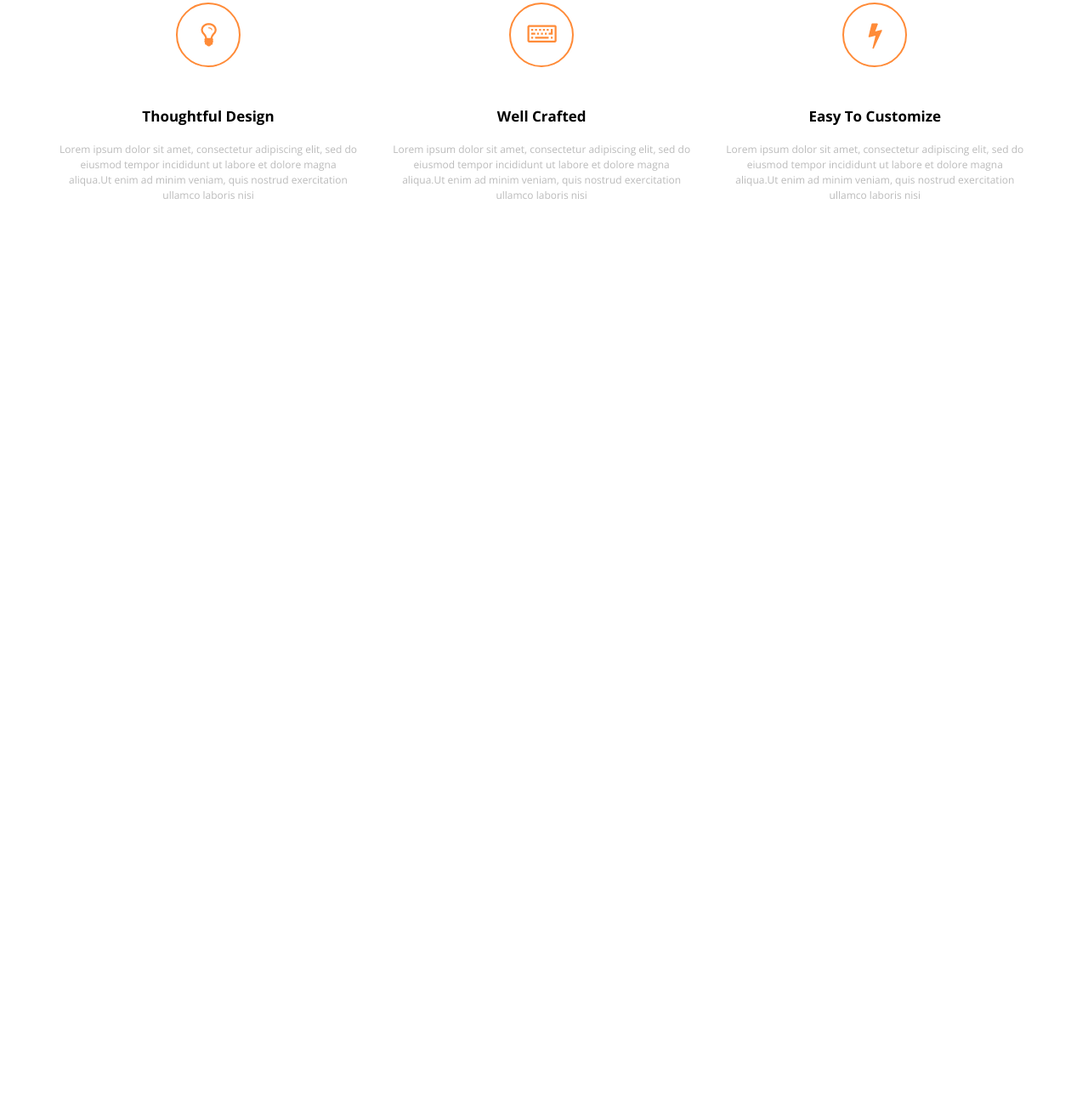
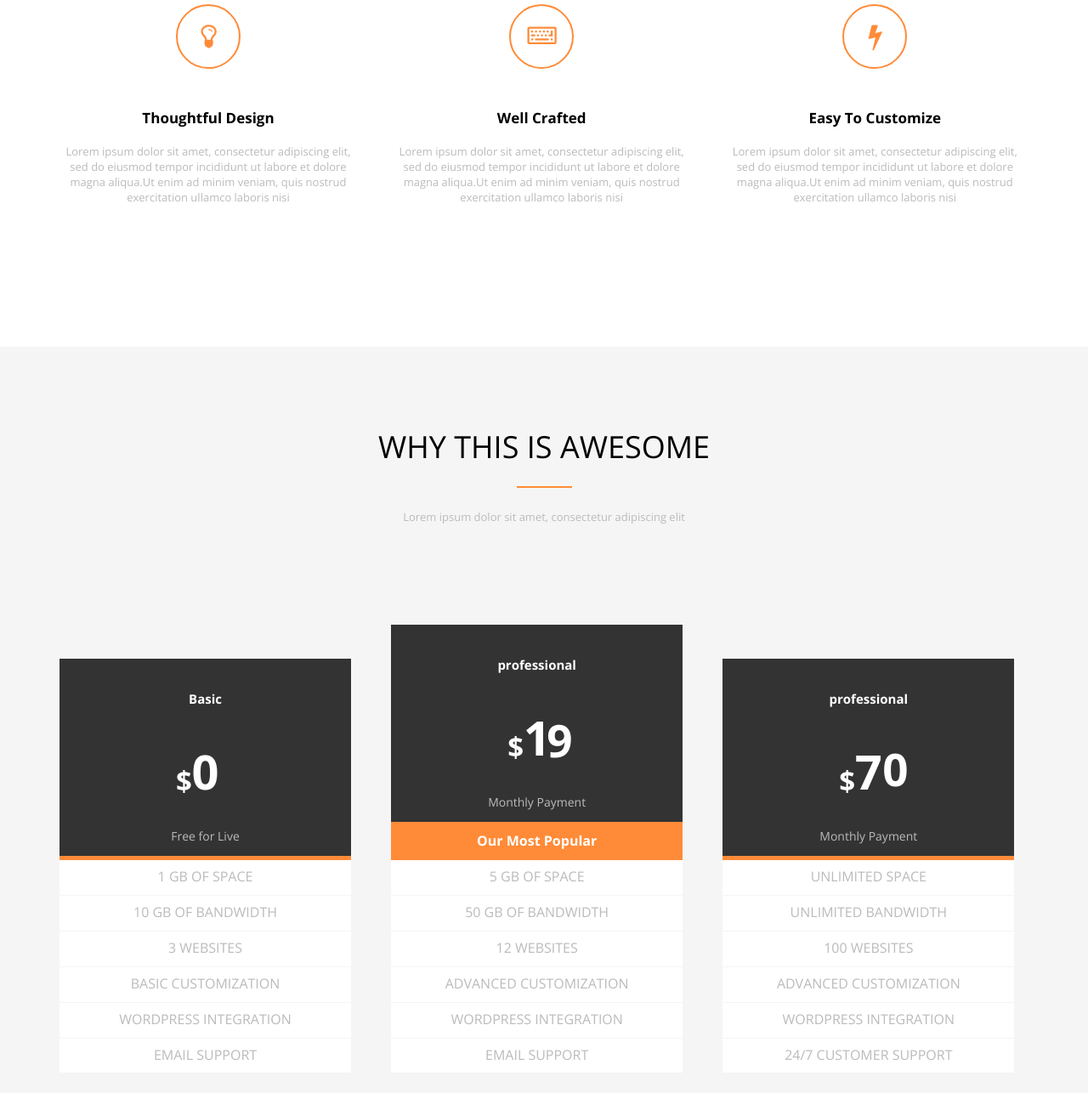
Before and after one commit to grischenko-v/axitlanding, a website: page app/index.html in a window 1280 px wide. Shown: the part 2829-4115 px from the top of the page at 85% size. Before the commit the page ends 3237 px from the top, so only its background shows below. Drawn offline with nearby package versions, Linux system fonts and the light colour scheme.

Commit message:
add pricing section

```diff
--- a/app/index.html
+++ b/app/index.html
@@ -52,13 +52,13 @@
       <p>Lorem ipsum dolor sit amet, consectetuer a dipiscing elit, sed diam nonummy a dipiscing elit, sed diam nonummy </p>
       </div>
       <div class = "main-socials">
-           <a class="social-btn social-btn-fb" href=""></a>
-           <a class="social-btn social-btn-tw" href=""></a>
-           <a class="social-btn social-btn-gp" href=""></a>
-           <a class="social-btn social-btn-pg" href=""></a>
-           <a class="social-btn social-btn-p" href=""></a>
-           <a class="social-btn social-btn-wv" href=""></a>
-           <a class="social-btn social-btn-wi" href=""></a>
+           <a class="social-btn social-btn-fb" href="#"></a>
+           <a class="social-btn social-btn-tw" href="#"></a>
+           <a class="social-btn social-btn-gp" href="#"></a>
+           <a class="social-btn social-btn-pg" href="#"></a>
+           <a class="social-btn social-btn-p"  href="#"></a>
+           <a class="social-btn social-btn-wv" href="#"></a>
+           <a class="social-btn social-btn-wi" href="#"></a>
 
       </div>
     </article>
@@ -125,7 +125,7 @@
     </article>
     </section>
     <section class = "process">
-    <article class = "container clearfix">
+    <article class = "container">
       <div class = "main-title">
       	<h1>why this is awesome</h1>
         <div class="orange-line"></div>
@@ -150,9 +150,68 @@
       </div>
     </article>
     </section>
-     <section class = "pricing">
-    <article class = "container clearfix">
+       <section class = "pricing">
+    <article class = "container">
+      <div class = "main-title">
+      	<h1>why this is awesome</h1>
+        <div class="orange-line"></div>
+        <p>Lorem ipsum dolor sit amet, consectetur adipiscing elit</p>
+      </div>
+      <div class="plans">
+      	<div class="basic">
+      		<div class="basic-top">
+      			<h3>Basic</h3>
+      			<h1><span>$</span>0</h1>
+      			<p>Free for Live</p>
+      		</div>
+      		<div class="basic-bottom">
+      			<ul>
+      				<li>1 gb of space</li>
+      				<li>10 gb of bandwidth</li>
+      				<li>3 websites</li>
+      				<li>basic customization</li>
+      				<li>wordpress integration</li>
+      				<li>email support</li>
+      			</ul>
+      		</div>
+      	</div>
+        <div class="basic">
+      		<div class="basic-top">
+      			<h3>professional</h3>
+      			<h1><span>$</span>1<span>9</span></h1>
+      			<p>Monthly Payment</p>
+      		</div>
+      		<div class="profesional-middle">our most popular</div>
+      		<div class="basic-bottom">
+      			<ul>
+      				<li>5 gb of space</li>
+      				<li>50 gb of bandwidth</li>
+      				<li>12 websites</li>
+      				<li>advanced customization</li>
+      				<li>wordpress integration</li>
+      				<li>email support</li>
+      			</ul>
+      		</div>
+      	</div>
+        <div class="basic">
+      		<div class="basic-top">
+      			<h3>professional</h3>
+      			<h1><span>$</span>7<span class = "zero">0</span></h1>
+      			<p>Monthly Payment</p>
+      		</div>
+      		<div class="basic-bottom">
+      			<ul>
+      				<li>unlimited space</li>
+      				<li>unlimited bandwidth</li>
+      				<li>100 websites</li>
+      				<li>advanced customization</li>
+      				<li>wordpress integration</li>
+      				<li>24/7 customer support</li>
+      			</ul>
+      		</div>
+      	</div>
 
+      </div>
     </article>
     </section>
  </main>
--- /dev/null
+++ b/app/scss/_pricing.scss
@@ -0,0 +1,113 @@
+.pricing{
+    background-color: rgb(245, 245, 245);
+    min-height: 877px;
+    padding-top: 100px;
+	article{
+	  .main-title{
+        text-align: center;
+        width: 406px;
+        margin: 0 auto;
+        h1{
+      	  font-size: 36px;
+          text-transform: uppercase;
+        }
+        p{
+      	  color: #bbb;
+      	  font-size: 13px;
+        }
+        .orange-line{
+      	  width: 65px;
+      	  margin: 0 auto;
+      	  margin-top: 28px;
+      	  margin-bottom: 28px;
+      	  border-bottom: 2px solid rgb(255, 139, 56);
+        }
+     }
+     .basic{
+     	display: inline-block;
+     	width: 343px;
+     	margin-right: 43px;
+        margin-top: 120px;
+        text-align: center;
+        &:last-of-type{
+        	margin-right: 0;
+        }
+        .profesional-middle{
+        	height: 40px;
+        	background-color: rgb(255, 139, 56);
+        	color: white;
+        	text-transform: capitalize;
+        	font-weight: bold;
+        	line-height: 35px;
+        }
+        .basic-top{
+        	position: relative;
+        	text-align: center;
+        	display: inline-block;
+        	background: rgb(51, 51, 51);
+        	width: 343px;
+        	height:210px;
+        	color: white;
+        	border-bottom: 5px solid rgb(255, 139, 56);
+            padding-top: 22px;
+            h3{
+              font-weight: bold;
+              font-size: 15px;
+              line-height: 50px;
+
+            }
+            h1{
+               font-weight: bold;
+              font-size: 56px;
+              line-height: 120px;
+              margin-bottom: 10px;
+              span{
+              	font-size:33px;
+              	display: inline-block;
+              	position: absolute;
+              	top:84px;
+                left:137px;
+                &+span{
+                   font-size:53px;
+              	   display: inline-block;
+              	   position: absolute;
+              	   top:76px;
+                   left:183px;
+                }
+                &+.zero{
+                   font-size:53px;
+              	   display: inline-block;
+              	   position: absolute;
+              	   top:70px;
+                   left:188px;
+                }
+              }
+            }
+            p{
+              color:#bbb;
+              font-size: 14px;
+
+            }
+        }
+        .basic-bottom{
+            display: inline-block;
+            text-align: center;
+            width: 343px;
+            height: 250px;
+            box-sizing: border-box;
+            background-color: rgb(255, 255, 255);
+        	ul{
+        		list-style: none;
+        		li{
+        			height: 41px;
+        			text-transform: uppercase;
+        			color:#bbb;
+        			line-height: 38px;
+        			border-bottom: 1px solid rgb(245, 245, 245);
+        		}
+        	}
+        }
+
+     }
+    }
+}
--- a/app/scss/main.scss
+++ b/app/scss/main.scss
@@ -8,6 +8,7 @@
 @import "feature-two";
 @import "feature-tree";
 @import "process";
+@import "pricing";
 
 *{
 	font-family: 'Open Sans', sans-serif;
```
Also changed, not shown: app/css/main.css.
